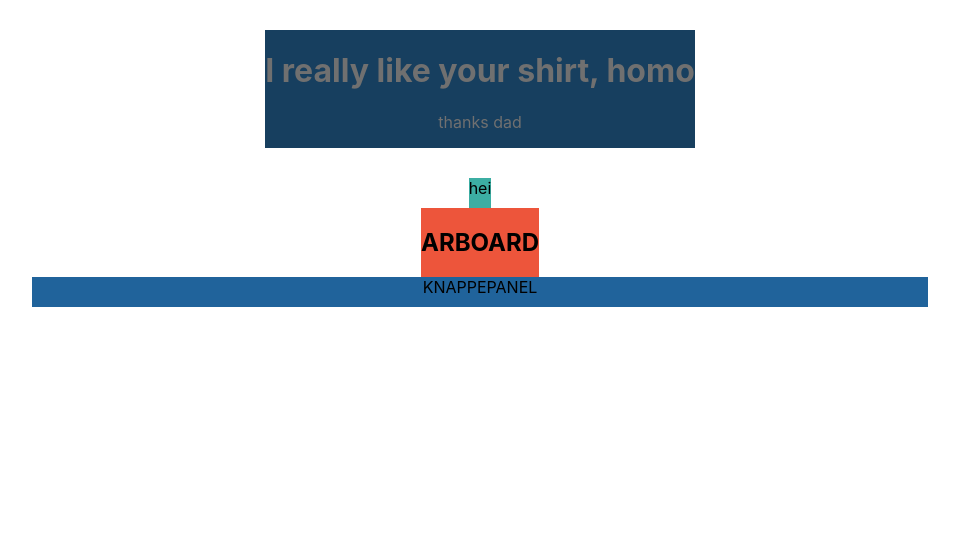
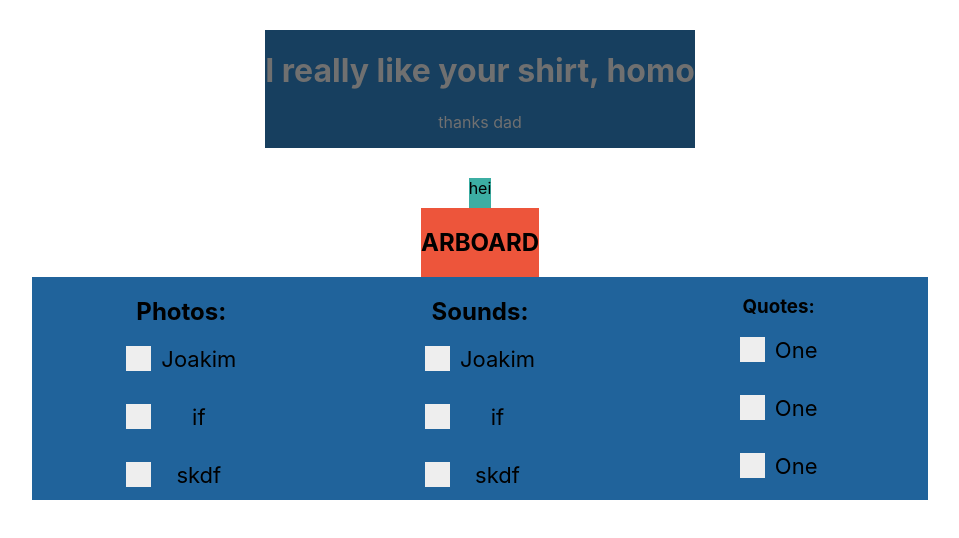
Before and after one commit to adrianflatner/Mediabox, a React (Create React App) app in the folder project2/: page / in a window 1280 px wide. Shown: the top 538 px of the page, without its empty margins (160-1119 px from the left). Built offline with nearby package versions, Linux system fonts and the light colour scheme.

Commit message:
Added checkboxes

```diff
--- a/project2/package.json
+++ b/project2/package.json
@@ -3,6 +3,7 @@
   "version": "0.1.0",
   "private": true,
   "dependencies": {
+    "jquery": "^3.4.1",
     "react": "^16.9.0",
     "react-dom": "^16.9.0",
     "react-scripts": "3.1.1"
--- a/project2/src/App.js
+++ b/project2/src/App.js
@@ -1,7 +1,7 @@
 import React from 'react';
-import logo from './logo.svg';
 import './App.css';
 import Panel from './components/Panel.js';
+import Tools from './components/Tools.js';
 
 function App() {
   return (
@@ -14,7 +14,7 @@ function App() {
 
         <div className="Tabs"><Panel /></div>
         <div className="Artboard"><h2>ARBOARD</h2></div>
-        <div className="Artboard-tools">KNAPPEPANEL</div>
+        <div className="Artboard-tools"><Tools /></div>
 
 
 
--- /dev/null
+++ b/project2/src/components/Tools.css
@@ -0,0 +1,90 @@
+.Wrap {
+    text-align: center;
+    display:grid;
+    grid-template-columns: 1fr 1fr 1fr;
+    justify-items: center;
+    grid-auto-rows: minmax(30px, auto);
+    grid-template-areas:
+        'pictures sounds quotes';
+  }
+
+  #pictures{
+      grid-area: pictures;
+
+  }
+
+  #sounds{
+      grid-area: sounds;
+  }
+
+  #quotes{
+      grid-area: quotes;
+  }
+
+/* Customize the label (the container) */
+.container {
+    display: block;
+    position: relative;
+    padding-left: 35px;
+    margin-bottom: 12px;
+    cursor: pointer;
+    font-size: 22px;
+    -webkit-user-select: none;
+    -moz-user-select: none;
+    -ms-user-select: none;
+    user-select: none;
+  }
+
+  /* Hide the browser's default checkbox */
+  .container input {
+    position: absolute;
+    opacity: 0;
+    cursor: pointer;
+    height: 0;
+    width: 0;
+  }
+
+  /* Create a custom checkbox */
+  .checkmark {
+    position: absolute;
+    top: 0;
+    left: 0;
+    height: 25px;
+    width: 25px;
+    background-color: #eee;
+  }
+
+  /* On mouse-over, add a grey background color */
+  .container:hover input ~ .checkmark {
+    background-color: #ccc;
+  }
+
+  /* When the checkbox is checked, add a blue background */
+  .container input:checked ~ .checkmark {
+    background-color: #2196F3;
+  }
+
+  /* Create the checkmark/indicator (hidden when not checked) */
+  .checkmark:after {
+    content: "";
+    position: absolute;
+    display: none;
+  }
+
+  /* Show the checkmark when checked */
+  .container input:checked ~ .checkmark:after {
+    display: block;
+  }
+
+  /* Style the checkmark/indicator */
+  .container .checkmark:after {
+    left: 9px;
+    top: 5px;
+    width: 5px;
+    height: 10px;
+    border: solid white;
+    border-width: 0 3px 3px 0;
+    -webkit-transform: rotate(45deg);
+    -ms-transform: rotate(45deg);
+    transform: rotate(45deg);
+  }
--- /dev/null
+++ b/project2/src/components/Tools.js
@@ -0,0 +1,94 @@
+import React, { Component } from 'react';
+import './Tools.css';
+import $ from 'jquery';
+
+class Tools extends Component {
+
+    constructor(props){
+        super(props);
+        this.state = {
+            bar: 1
+        }
+    }
+
+    componentDidMount(){
+        $('input[type="checkbox"]').on('change', function() {
+            $('input[type="checkbox"]').not(this).prop('checked', false);
+         });
+    }
+
+    pics = {
+        1: ["Joakim", "Halvor", "Adrian"],
+        2: ["H", "if", "kanf", "akfn"],
+        3: ["kfm","knf", "skdf", "kanfs"],
+    }
+
+    sounds = {
+        1: ["Joakim", "Halvor", "Adrian"],
+        2: ["H", "if", "kanf", "akfn"],
+        3: ["kfm","knf", "skdf", "kanfs"],
+    }
+
+    quotes = {
+        1: ["Joakim", "Halvor", "Adrian"],
+        2: ["H", "if", "kanf", "akfn"],
+        3: ["kfm","knf", "skdf", "kanfs"],
+    }
+
+
+    render(){
+        return(
+            <div className="Wrap">
+                <div id="pictures">
+                    <h2>Photos:</h2>
+                    <label class="container">{this.pics[1][0]}
+                        <input type="checkbox" className="checkbox"/>
+                        <span class="checkmark"></span>
+                    </label><br/>
+
+                    <label class="container">{this.pics[2][1]}
+                        <input type="checkbox" className="checkbox"/>
+                        <span class="checkmark"></span>
+                    </label><br/>
+
+                    <label class="container">{this.pics[3][2]}
+                        <input type="checkbox" className="checkbox"/>
+                        <span class="checkmark"></span>
+                    </label>
+                </div>
+                <div id="sounds">
+                    <h2>Sounds:</h2>
+                    <label class="container">{this.pics[1][0]}
+                        <input type="checkbox" className="checkbox"/>
+                        <span class="checkmark"></span>
+                    </label><br/>
+                    <label class="container">{this.pics[2][1]}
+                        <input type="checkbox" className="checkbox"/>
+                        <span class="checkmark"></span>
+                    </label><br/>
+                    <label class="container">{this.pics[3][2]}
+                        <input type="checkbox" className="checkbox"/>
+                        <span class="checkmark"></span>
+                    </label>
+                </div>
+                <div id="quotes">
+                    <h3>Quotes:</h3>
+                    <label class="container">One
+                        <input type="checkbox" className="checkbox"/>
+                        <span class="checkmark"></span>
+                    </label><br/>
+                    <label class="container">One
+                        <input type="checkbox" className="checkbox"/>
+                        <span class="checkmark"></span>
+                    </label><br/>
+                    <label class="container">One
+                        <input type="checkbox" className="checkbox"/>
+                        <span class="checkmark"></span>
+                    </label>
+                </div>
+            </div>
+        )
+    }
+}
+
+export default Tools;
```
Also changed, not shown: 1 other file (tests, documents, lock files or other folders).
